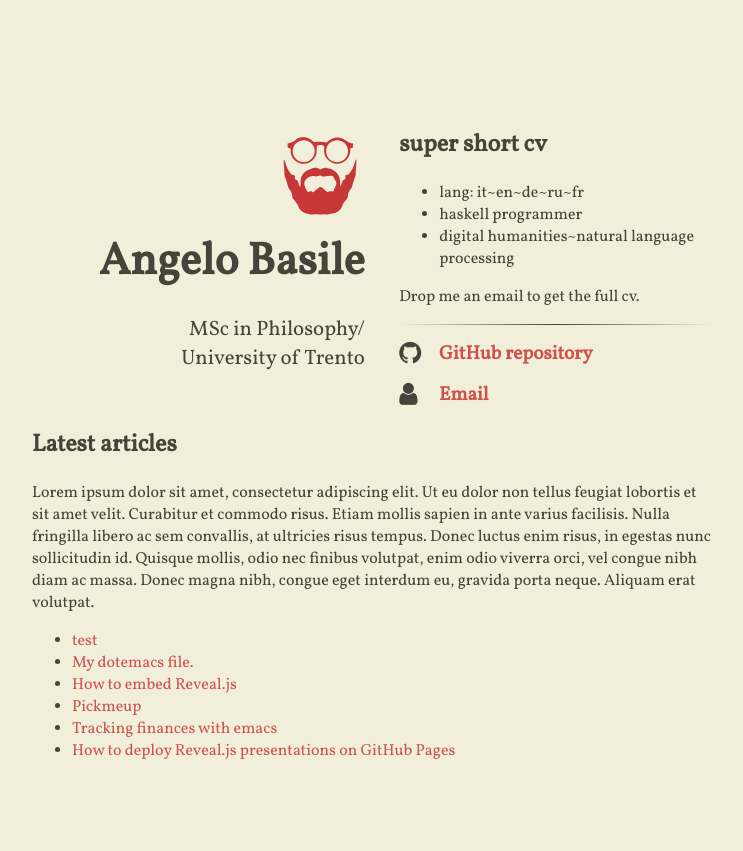
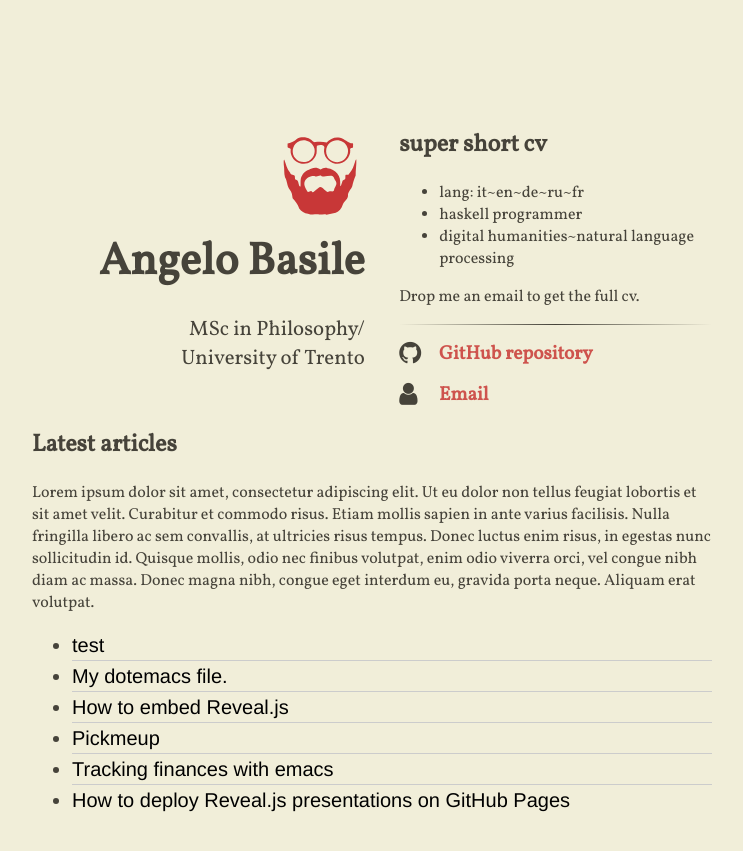
Before and after one commit to rs2/anbasile.github.io, a Jekyll site: the page built from index.html, in a window 1280 px wide. Shown: the top 851 px of the page, without its empty margins (268-1011 px from the left). Built offline with Jekyll 4.4.1, drawn with Linux system fonts in a browser that asks for light colours; nearby versions of some CDN libraries.

Commit message:
Update postlist.html

```diff
--- a/_includes/postlist.html
+++ b/_includes/postlist.html
@@ -3,10 +3,10 @@
 Lorem ipsum dolor sit amet, consectetur adipiscing elit. Ut eu dolor non tellus feugiat lobortis et sit amet velit. Curabitur et commodo risus. Etiam mollis sapien in ante varius facilisis. Nulla fringilla libero ac sem convallis, at ultricies risus tempus. Donec luctus enim risus, in egestas nunc sollicitudin id. Quisque mollis, odio nec finibus volutpat, enim odio viverra orci, vel congue nibh diam ac massa. Donec magna nibh, congue eget interdum eu, gravida porta neque. Aliquam erat volutpat.
 
   </p>
-  <ul id="postlist">
+  <ul class="postlist">
   {% for post in site.posts %}
-    <li>
-      <a href="{{ post.url }}">{{ post.title }}</a>
+    <li class="postlist">
+      <a class="postlist" href="{{ post.url }}">{{ post.title }}</a>
     </li>
   {% endfor %}
 </ul>
```
